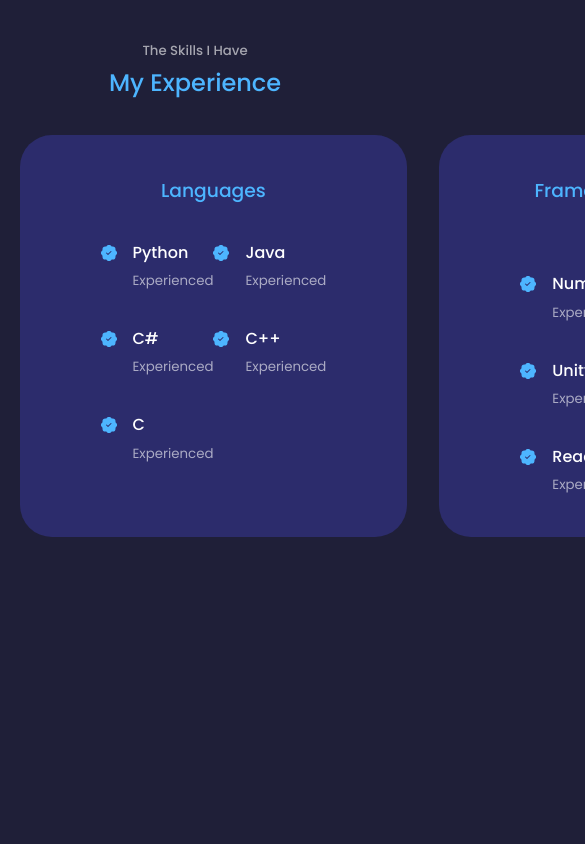
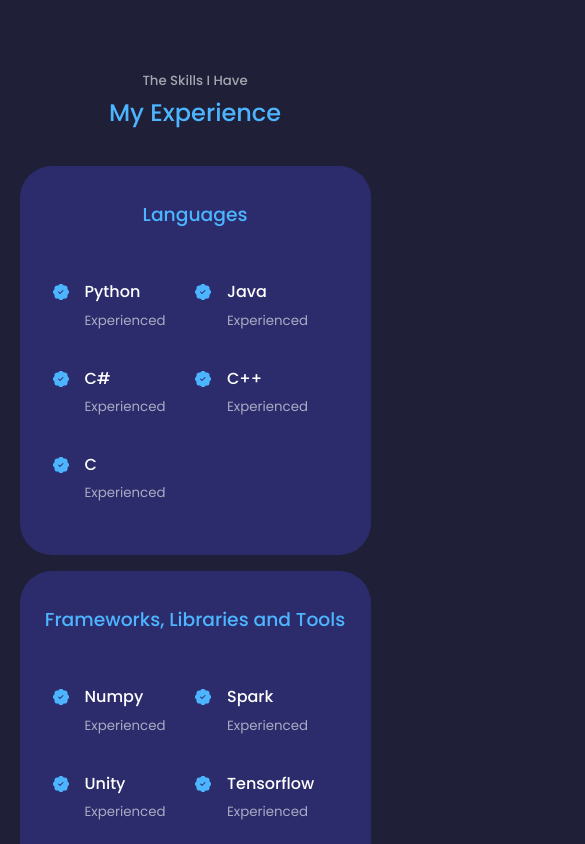
Before and after one commit to Bictole/Old-Portfolio, a React (Create React App) app in the folder react_portfolio/: page / in a window 390 px wide. Shown: the part 1840-2684 px from the top of the page, 585 px wide, since content can reach past the window. Built offline with nearby package versions, Linux system fonts and the light colour scheme.

Commit message:
[Add] Responsive experience component

```diff
--- a/react_portfolio/src/components/experience/experience.css
+++ b/react_portfolio/src/components/experience/experience.css
@@ -39,3 +39,30 @@
     margin-top: 6px;
     color: var(--color-primary);
 }
+
+@media screen and (max-width: 1024px) {
+    .experience__container {
+        grid-template-columns: 1fr;
+    }
+
+    .experience__container > div {
+        width: 80%;
+        padding: 2rem;
+        margin: auto;
+    }
+
+    .experience__content {
+        padding: 1rem;
+    }
+}
+
+@media screen and (max-width: 600px) {
+    .experience__container {
+        gap: 1rem;
+    }
+
+    .experience__container > div {
+        width: 100%;
+        padding: 2rem 1rem;
+    }
+}
--- a/react_portfolio/src/index.css
+++ b/react_portfolio/src/index.css
@@ -58,7 +58,6 @@
 
 section {
     margin-top: 8rem;
-    height: 100vh;
 }
 
 section > h2, section > h5 {
```
